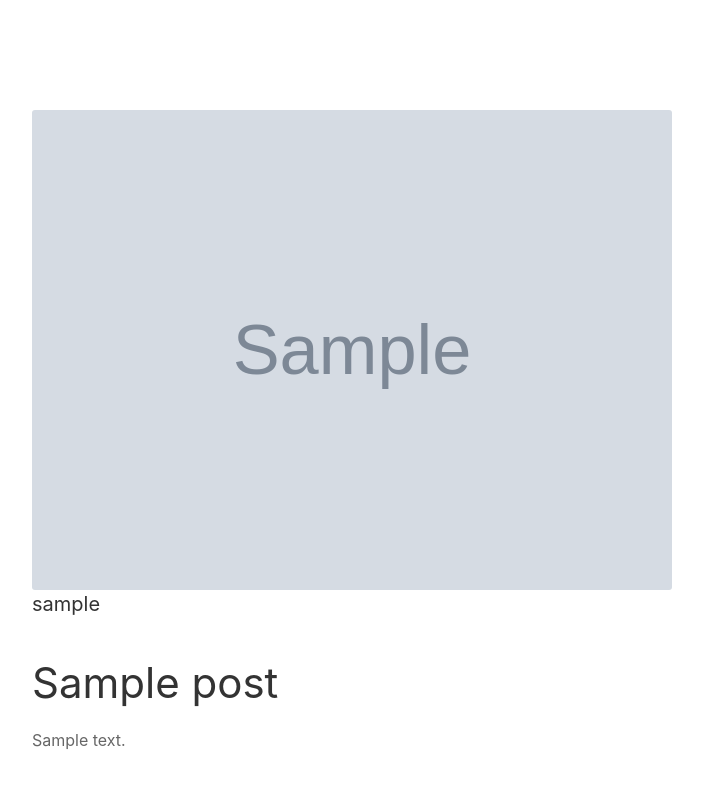
After one commit to Joyce-w/SnapSpot, a Flask app: page /post/1 in a window 1280 px wide. The commit adds this page. Shown: the whole page, without its empty margins (288-991 px from the left). Run offline with Flask 2, Linux system fonts and the light colour scheme; tables that the repository leaves empty hold one stand-in row (values such as "Sample post"); grey boxes marked "Sample" are stand-in pictures; some libraries are stand-ins or nearby versions.

Commit message:
Add post detail route

```diff
--- a/app.py
+++ b/app.py
@@ -94,6 +94,7 @@ def find_location():
 
     return render_template('find_coord.html')
 
+# ------------  Post routes  -----------
 @app.route('/new-post', methods=["GET","POST"])
 def new_post():
     """Find coordinates for post"""
@@ -109,16 +110,23 @@ def new_post():
         location = request.form['coords']
         user=1
 
-
         new_post = Post(title=title, image=image, description=description, location=location, user_id=1)
         db.session.add(new_post)
         db.session.commit()
         print(new_post)
         return redirect("/")
     else:
-        return render_template('new_post.html', form=form)
+        return render_template('/posts/new_post.html', form=form)
 
-    return render_template('new_post.html', form=form)
+    return render_template('/posts/new_post.html', form=form)
+
+@app.route('/post/<int:post_id>')
+def view_post(post_id):
+    """View a single post's details"""
+
+    post = Post.query.get(post_id)
+
+    return render_template('/posts/post_detail.html', post=post)
 
 
 # --------User Routes -----------#
@@ -128,13 +136,12 @@ def display_users():
     """Display all users"""
 
     users = User.query.all()
+    return render_template('/users/all_users.html', users=users)
 
-    return render_template('/users/all_users.html', users=users)
 
 @app.route('/users/<username>')
 def user_info(username):
     """Display single user"""
 
     user = User.query.filter_by(username=username).first()
-
     return render_template('/users/user.html', user=user)
--- a/static/app.css
+++ b/static/app.css
@@ -44,3 +44,14 @@ img {
     width: 250px;
     border-radius: 3px;
 }
+
+
+#postDetail{
+    display: flex;
+    justify-content: center;
+
+}
+
+#postDetail img{
+    width: 80vh;
+}
--- /dev/null
+++ b/templates/posts/post_detail.html
@@ -0,0 +1,21 @@
+{% extends 'base.html' %}
+    {% block content %}
+
+        <article id="postDetail" class="uk-article uk-align-center ">
+            <div class="uk-align-center">
+
+                <img data-src="{{post.image}}" width="50%vw" uk-img>
+                <div class="uk-width-expand">
+                    <h4 class="uk-comment-title uk-margin-remove"><a class="uk-link-reset"
+                            href="/users/{{post.users.username}}">{{post.users.username}}</a>
+                    </h4>
+                </div>
+                <h1 class="uk-article-title">{{post.title}}</h1>
+
+                <p>{{ post.description }}</p>
+
+            </div>
+
+        </article>
+
+    {% endblock %}
```
Also changed, not shown: templates/new_post.html (deleted, +0 -62 lines), templates/posts/new_post.html (added, +30 -0 lines), templates/users/user.html (+3 -6 lines), models.py (line endings or trailing spaces).
